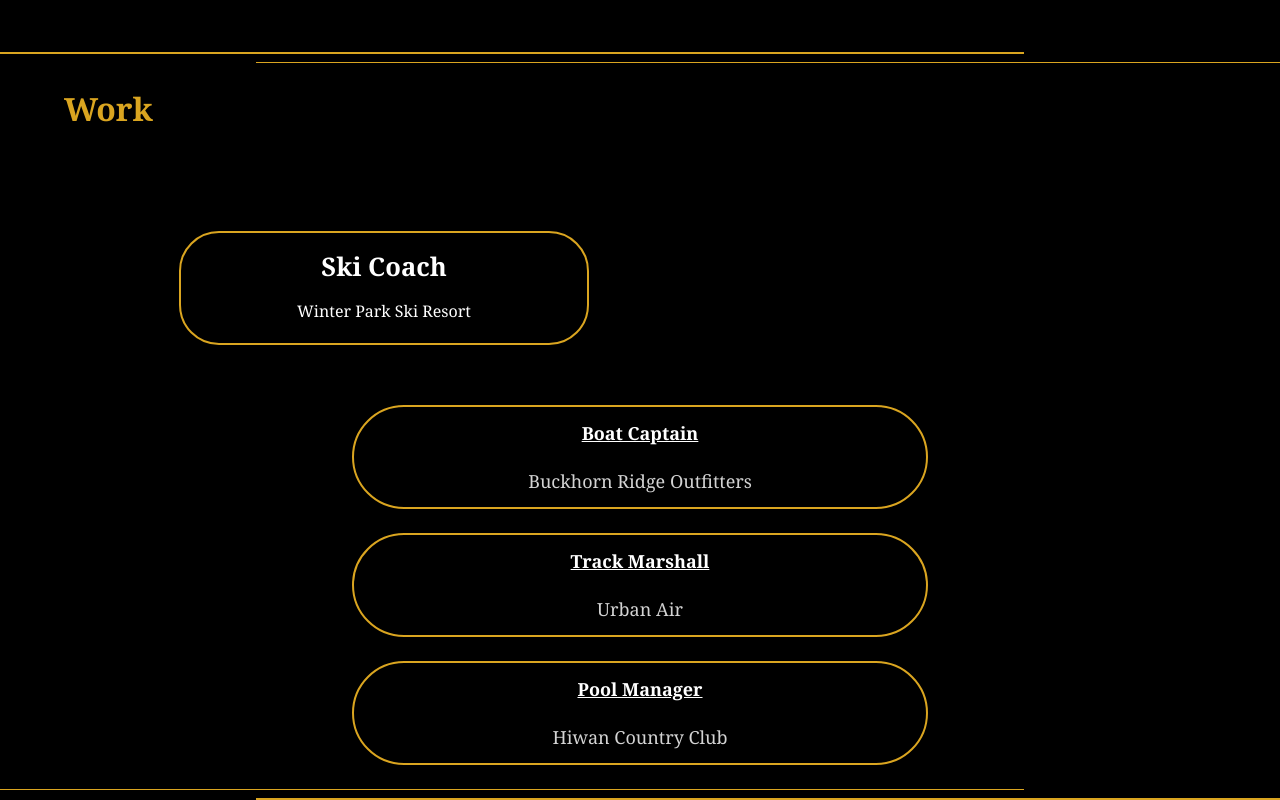
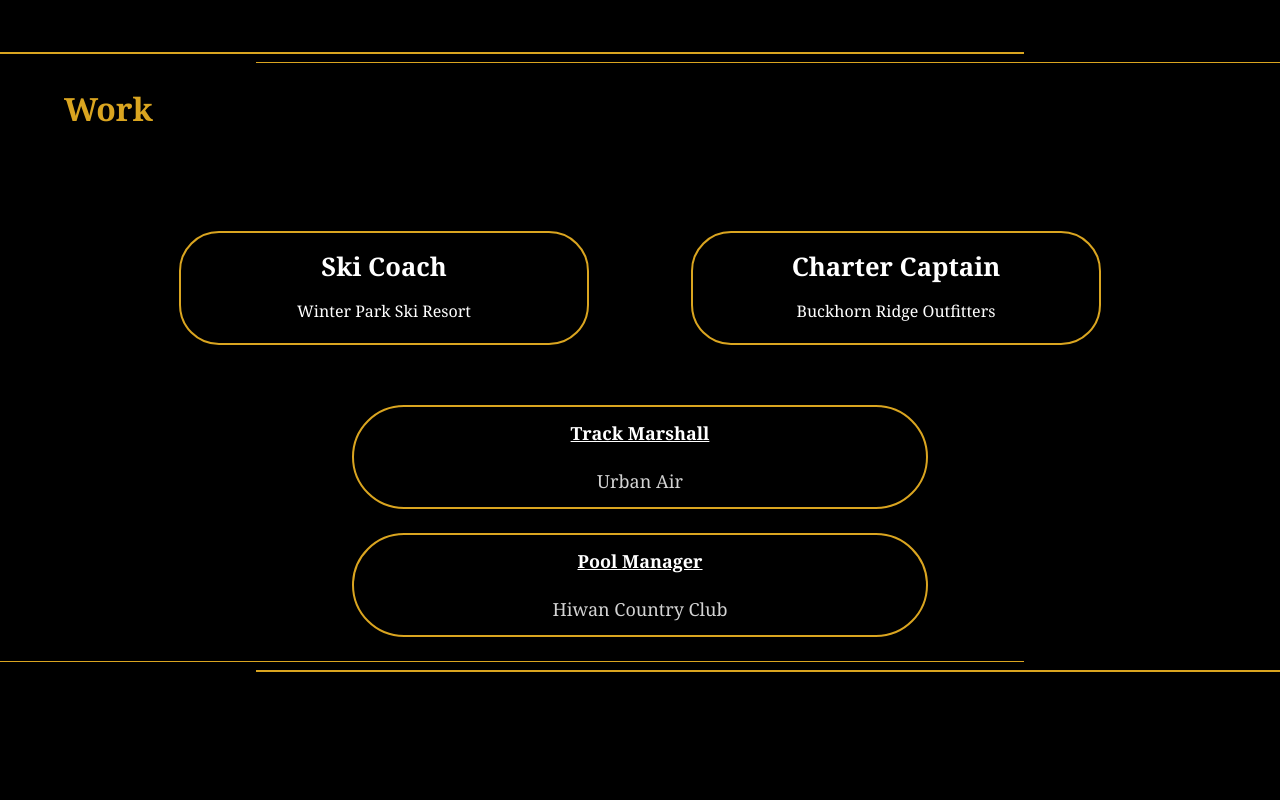
Before and after one commit to jstrande99/jstrande-react, a React (Create React App) app: page / in a window 1280 px wide. Shown: the part 2722-3522 px from the top of the page. After the commit the page ends 3394 px from the top, so only its background shows below. Built offline with nearby package versions, Linux system fonts and the light colour scheme.

Commit message:
Switch Captaining over to a modular component

```diff
--- a/src/Pages/Work.js
+++ b/src/Pages/Work.js
@@ -7,7 +7,7 @@ import { Collapsable } from '../Components/Collapsable';
 
 export default function Work(){
     const [showSkiWork, setShowSkiWork] = useState(false);
-    // const [showBoatWork, setShowBoatWork] = useState(false);
+    const [showBoatWork, setShowBoatWork] = useState(false);
     // const [showUrbanWork, setShowUrbanWork] = useState(false);
     // const [showHiwanWork, setShowHiwanWork] = useState(false);
     return (
@@ -21,21 +21,14 @@ export default function Work(){
                     location='Winter Park Ski Resort'
                     description='Coaching is a chance for Jordan to give back to the community that he was raised in. Coaching teenagers to improve techniques and sharpen their skills, all while influencing moral development. Assist with seasonal decision making that may occur. While upholding the resorts main values; Integrity, Excellence and Team.'
                 />
+                <Collapsable
+                    shows={showBoatWork}
+                    sets={setShowBoatWork}
+                    ttl='Charter Captain'
+                    location='Buckhorn Ridge Outfitters'
+                    description='Provided a fun and safe boating experience for clients from around the globe. As a captain, the correct decisions must be made quickly to assure the safety of the clients. Multitasking is a skill that becomes enhanced from dealing with clients and operating a vessel. Jordan worked his way from captioning to managing and coordinating other captains in his final year of working with Buckhorn Ridge Outfitters.'
+                />
             </div>
-            <Popup
-                    trigger={
-                        <button className='innerWork'>
-                            <b className='ttl'>Boat Captain</b><br/><br/>Buckhorn Ridge Outfitters
-                        </button>
-                }
-            >
-            <div className='popDiv'>
-                <h2>Charter Boat Captain</h2>
-                <p className='popDescription'>
-                    Provided a fun and safe boating experience for clients from around the globe. As a captain, the correct decisions must be made quickly to assure the safety of the clients. Multitasking is a skill that becomes enhanced from dealing with clients and operating a vessel. Jordan worked his way from captioning to managing and coordinating other captains in his final year of working with Buckhorn Ridge Outfitters.
-                </p>
-            </div>
-            </Popup>
             <Popup
                     trigger={
                         <button className='innerWork'>
```
